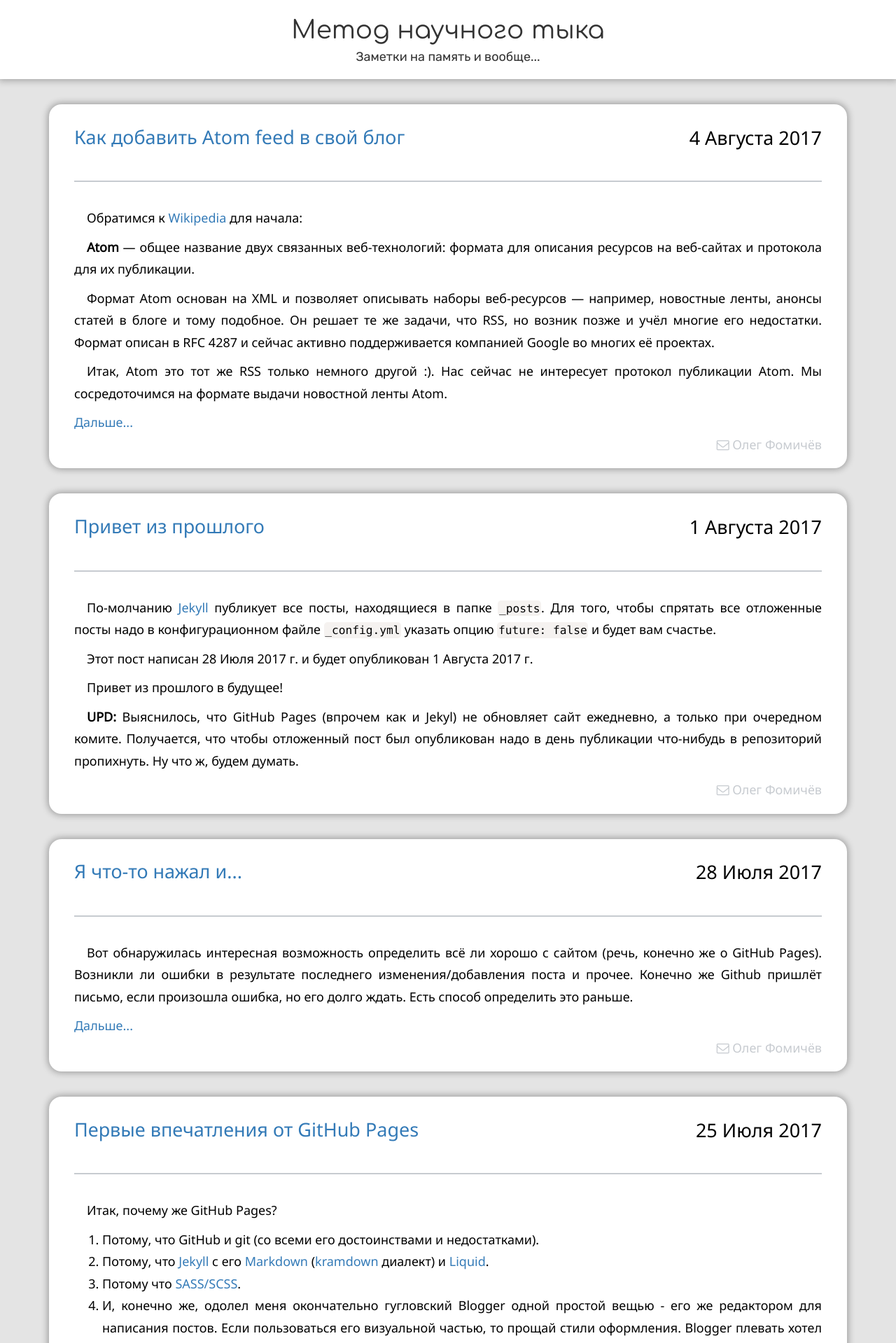
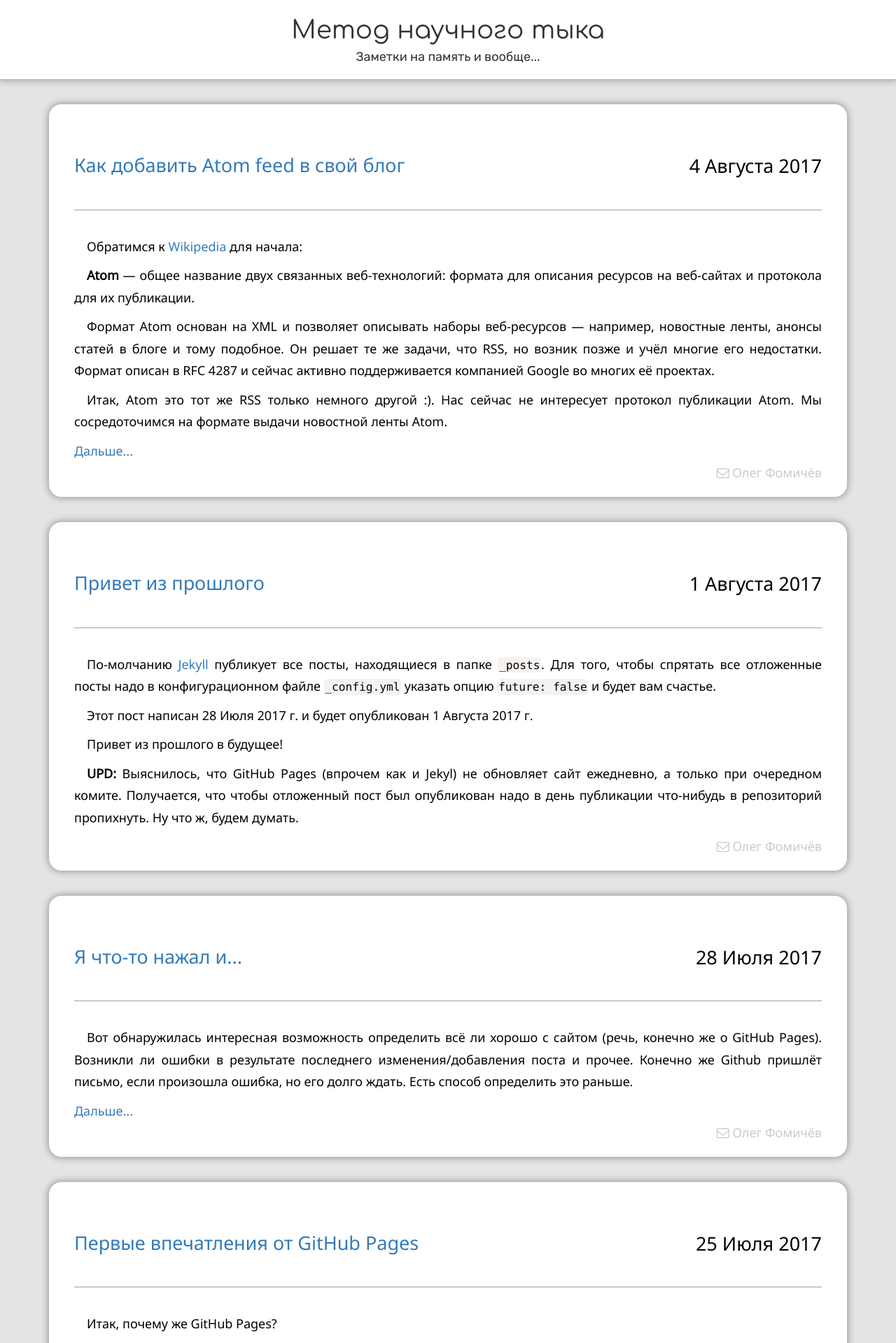
Before and after one commit to fomich0ff/fomich0ff.github.io, a Jekyll site: the page built from index.html, in a window 1280 px wide. Shown: the top 1919 px of the page at 70% size. Built offline with Jekyll 4.4.1, drawn with Linux system fonts in a browser that asks for light colours; nearby versions of some CDN libraries; comment, search, counter and statistics services are not loaded.

Commit message:
Update base.scss

```diff
--- a/_sass/base.scss
+++ b/_sass/base.scss
@@ -72,7 +72,7 @@ body {
 		@include respond-to(phones) {
 			font-size: 1.3em;
 		}
-		margin-top: 0.5em;
+		margin-top: 2em;
 	}
 	h3 {
 		font-size: 1.25em;
```
